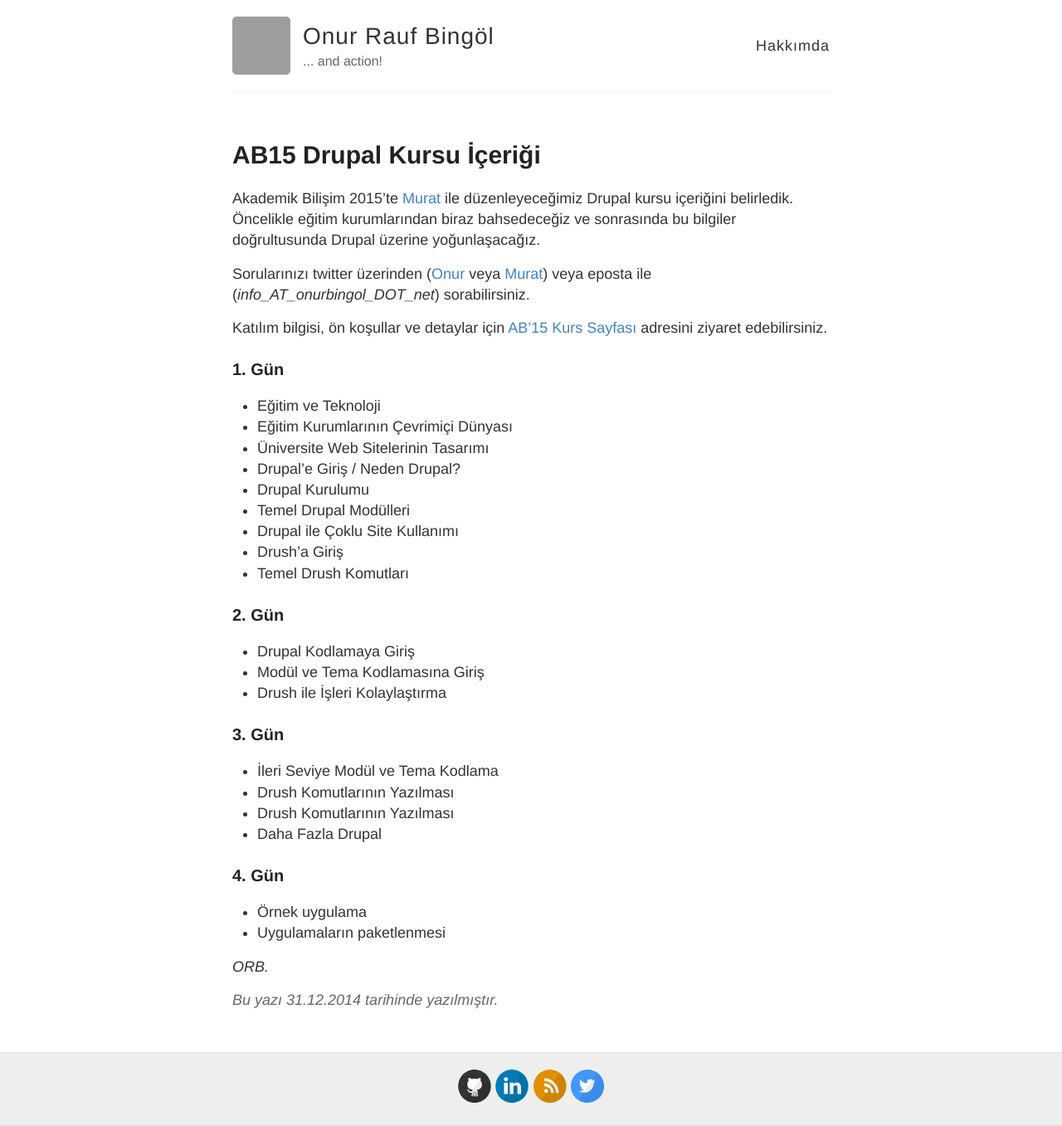
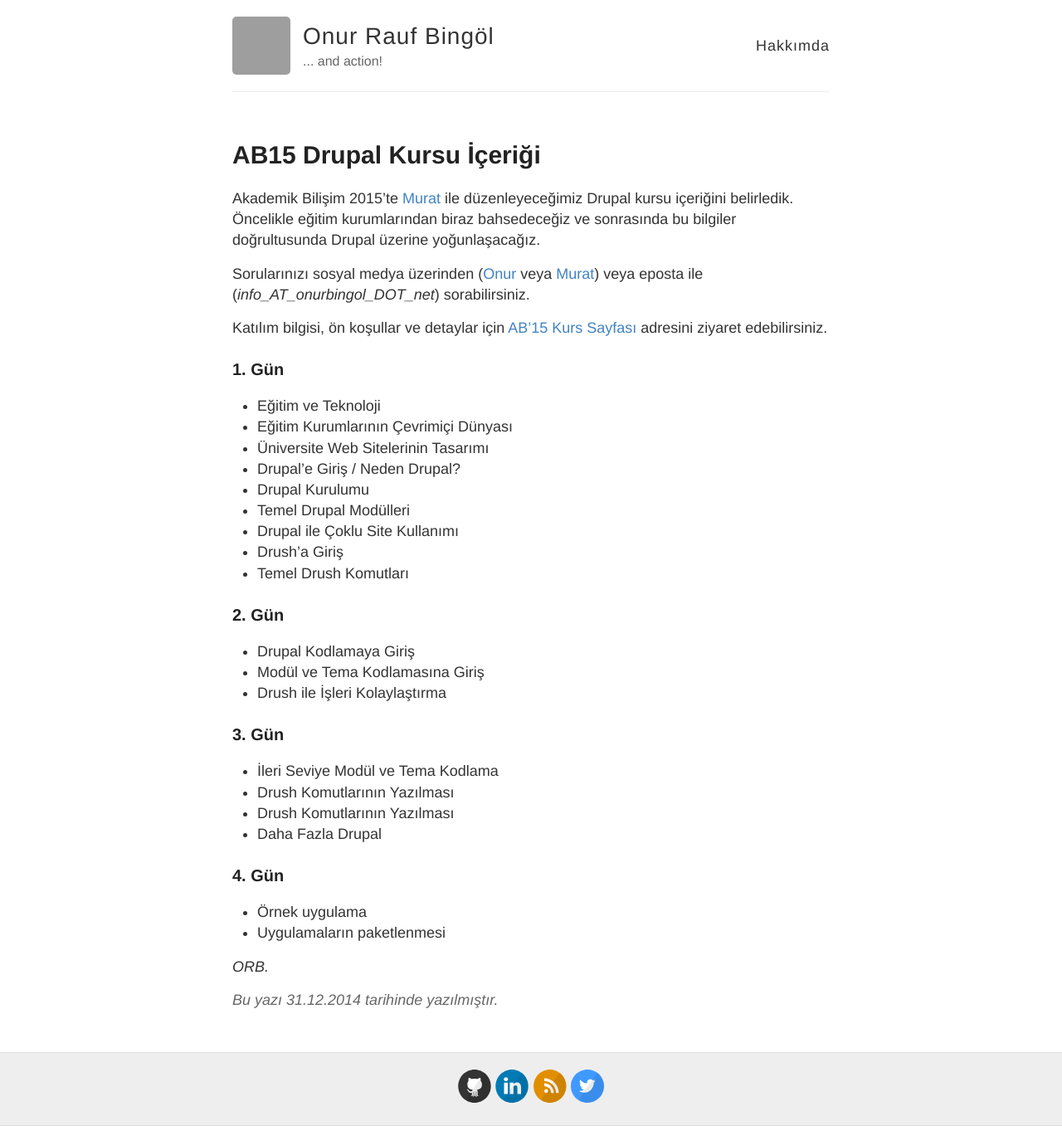
Before and after one commit to orbingol/orbingol.github.io, a Jekyll site: the page built from _posts/2014-12-31-ab2015-drupal-kursu-icerigi.md, in a window 1280 px wide. Shown: the whole page at 83% size. Built offline with Jekyll 4.4.1, drawn with Linux system fonts in a browser that asks for light colours; comment, search, counter and statistics services are not loaded; grey boxes are pictures that could not be loaded.

Commit message:
Twitter -> social media conversion.

```diff
--- a/_posts/2014-12-31-ab2015-drupal-kursu-icerigi.md
+++ b/_posts/2014-12-31-ab2015-drupal-kursu-icerigi.md
@@ -10,7 +10,7 @@
 
 Akademik Bilişim 2015'te [Murat](http://www.muratduman.com) ile düzenleyeceğimiz Drupal kursu içeriğini belirledik.  Öncelikle eğitim kurumlarından biraz bahsedeceğiz ve sonrasında bu bilgiler doğrultusunda Drupal üzerine yoğunlaşacağız.
 
-Sorularınızı twitter üzerinden ([Onur](https://twtitter.com/orbingol) veya [Murat](https://twitter.com/mduman)) veya eposta ile (*info_AT_onurbingol_DOT_net*) sorabilirsiniz.
+Sorularınızı sosyal medya üzerinden ([Onur](https://twtitter.com/orbingol) veya [Murat](https://twitter.com/mduman)) veya eposta ile (*info_AT_onurbingol_DOT_net*) sorabilirsiniz.
 
 Katılım bilgisi, ön koşullar ve detaylar için [AB'15 Kurs Sayfası](http://ab.org.tr/ab15/Kurs/164.html) adresini ziyaret edebilirsiniz.
 
```
